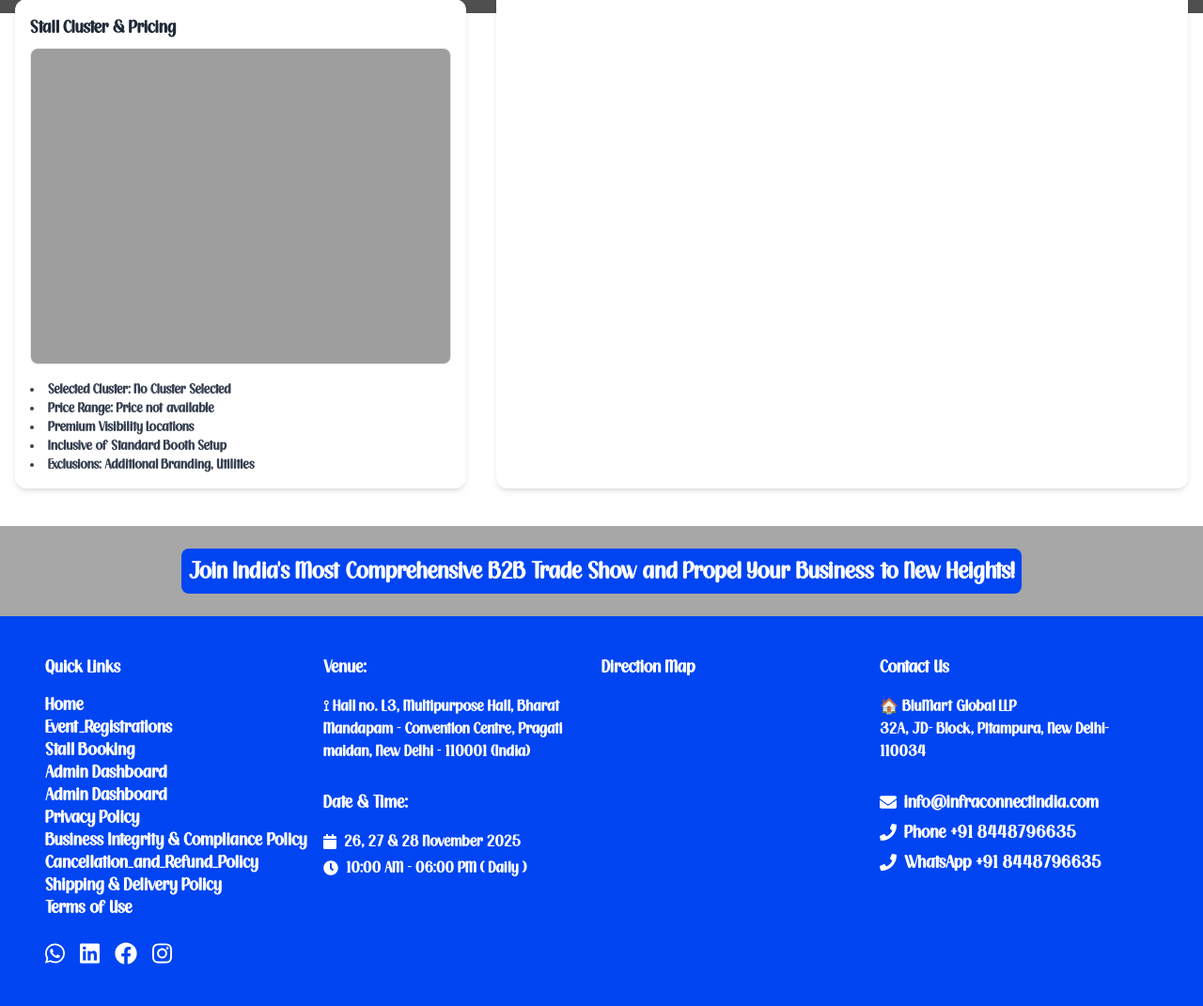
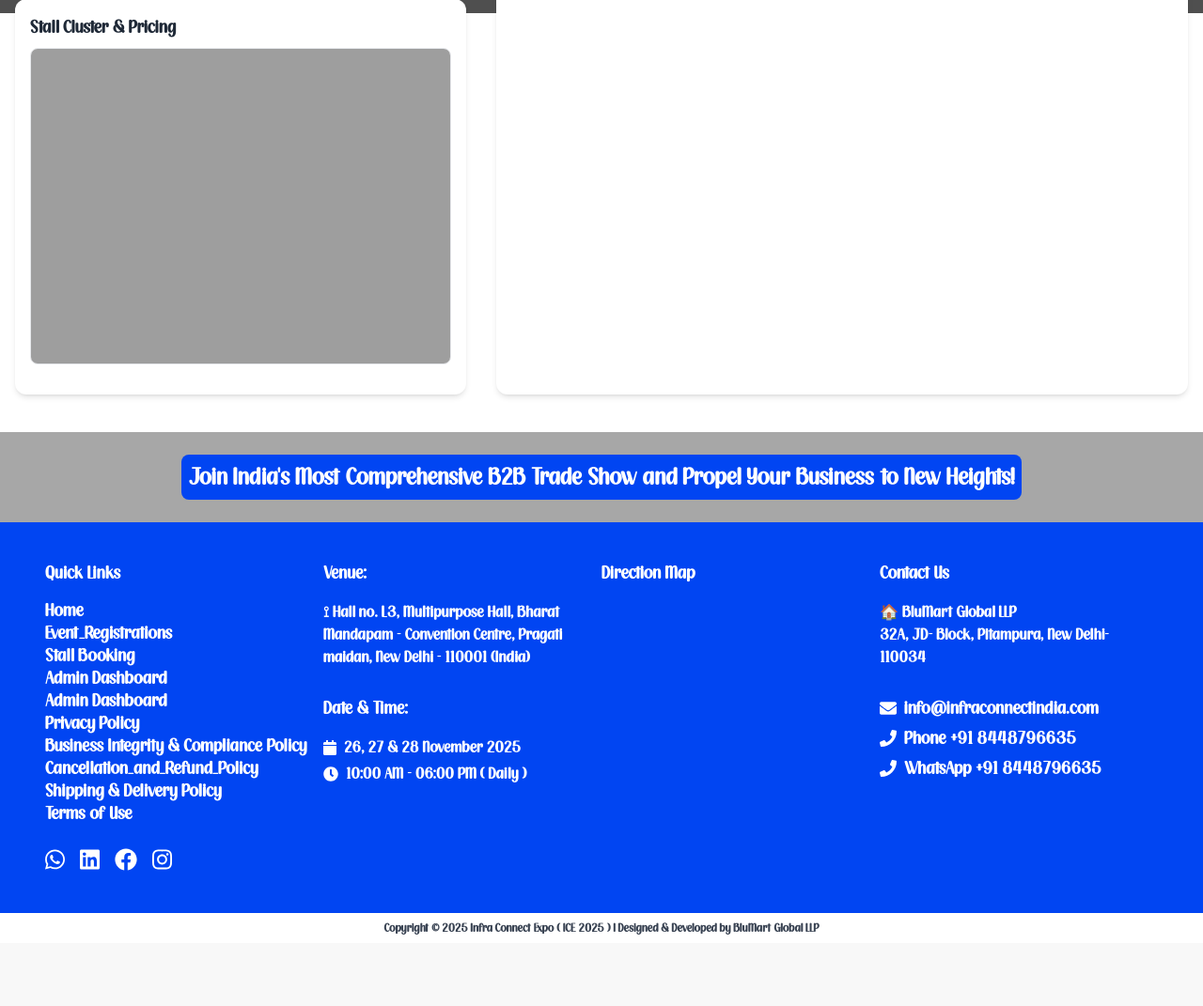
Before and after one commit to dhvipin/Infraconnect.com, a PHP site: page /Stall_booking_second-final-page.php in a window 1280 px wide. Shown: the part 946-2017 px from the top of the page at 94% size. After the commit the page ends 1941 px from the top, so only its background shows below. Run offline with PHP 8.4, Linux system fonts and the light colour scheme; some libraries are stand-ins or nearby versions; grey boxes are pictures that could not be loaded.

Commit message:
one more

```diff
--- a/Stall_booking_second-final-page.php
+++ b/Stall_booking_second-final-page.php
@@ -6,13 +6,23 @@ $selected_cluster = isset($_POST['selected_cluster']) ? $_POST['selected_cluster
 
 // Define cluster pricing and optional images
 $clusters = [
-    "Platinum Avenue" => ["price" => "₹2,50,000 - ₹4,00,000", "image" => "clusters/platinum-avenue.jpg"],
-    "Innovation Boulevard" => ["price" => "₹1,80,000 - ₹3,20,000", "image" => "clusters/innovation-boulevard.jpg"],
-    "Growth Gateway" => ["price" => "₹1,50,000 - ₹2,80,000", "image" => "clusters/growth-gateway.jpg"],
-    "Visionary Square" => ["price" => "₹1,20,000 - ₹2,50,000", "image" => "clusters/visionary-square.jpg"],
-    "Rising Leaders Lane" => ["price" => "₹1,00,000 - ₹2,00,000", "image" => "clusters/rising-leaders-lane.jpg"],
-    // Add remaining clusters here...
-];
+                "LEADERS" => ["price" => "₹55,555.56 - ₹1,38,888.89", "image" => "./images/platinum-avenue.jpg"],
+                "CHAMPIONS" => ["price" => "₹72,222.22 - ₹72,222.22", "image" => "./images/innovation-boulevard.jpg"],
+                "FRONTIERS" => ["price" => "₹83,333.33 - ₹1,38,888.89", "image" => "./images/growth-gateway.jpg"],
+                "MAVERICKS" => ["price" => "₹83,333.33 - ₹1,94,444.44", "image" => "./images/visionary-square.jpg"],
+                "MARVELS" => ["price" => "₹83,333.33 - ₹1,66,666.67", "image" => "./images/rising-leaders-lane.jpg"],
+                "AMIGOS" => ["price" => "₹83,333.33 - ₹1,11,111.11", "image" => "./images/platinum-avenue.jpg"],
+                "HEROS" => ["price" => "₹83,333.33 - ₹1,11,111.11", "image" => "./images/innovation-boulevard.jpg"],
+                "LIONS" => ["price" => "₹1,11,111.11 - ₹1,66,666.67", "image" => "./images/growth-gateway.jpg"],
+                "RHINOS" => ["price" => "₹1,11,111.11 - ₹1,94,444.44", "image" => "./images/visionary-square.jpg"],
+                "ZUNO" => ["price" => "₹3,33,333.33 - ₹4,44,444.44", "image" => "./images/rising-leaders-lane.jpg"],
+                "DUKE" => ["price" => "₹2,05,882.35 - ₹3,52,941.18", "image" => "./images/platinum-avenue.jpg"],
+                "SHARKS" => ["price" => "₹2,05,882.35 - ₹3,52,941.18", "image" => "./images/innovation-boulevard.jpg"],
+                "MASTERS" => ["price" => "₹3,52,941.18 - ₹5,29,411.76", "image" => "./images/growth-gateway.jpg"],
+                "PHANTOMS" => ["price" => "₹3,52,941.18 - ₹4,70,588.24", "image" => "./images/visionary-square.jpg"],
+                "TYCOONS" => ["price" => "₹4,11,764.71 - ₹6,29,411.76", "image" => "./images/rising-leaders-lane.jpg"],
+                "LEGENDS" => ["price" => "₹4,70,588.24 - ₹5,88,235.29", "image" => "./images/platinum-avenue.jpg"]
+            ];
 
 // Fallback if cluster not found
 $selected_price = isset($clusters[$selected_cluster]) ? $clusters[$selected_cluster]['price'] : "Price not available";
@@ -538,7 +548,7 @@ $selected_image = isset($clusters[$selected_cluster]) ? $clusters[$selected_clus
         <!-- Hall Layout Image -->
         <div class="bg-white rounded-xl shadow-md p-4">
             <h3 class="text-lg font-semibold text-gray-800 mb-2">Hall Layout</h3>
-            <img src="hall-layout.jpg" alt="Hall Layout" class="rounded-lg border w-full">
+            <img src="./images/103. Hall_Layout_Final_R0_Website.jpeg" alt="Hall Layout" class="rounded-lg border w-full">
         </div>
 
         <!-- Updated Booking Chart Image -->
@@ -551,13 +561,6 @@ $selected_image = isset($clusters[$selected_cluster]) ? $clusters[$selected_clus
         <div class="bg-white rounded-xl shadow-md p-4">
             <h3 class="text-lg font-semibold text-gray-800 mb-2">Stall Cluster & Pricing</h3>
             <img src="<?php echo $selected_image; ?>" alt="Stall Cluster" class="rounded-lg border w-full mb-4">
-            <ul class="list-disc list-inside text-sm text-gray-700">
-                <li><strong>Selected Cluster:</strong> <?php echo $selected_cluster; ?></li>
-                <li><strong>Price Range:</strong> <?php echo $selected_price; ?></li>
-                <li>Premium Visibility Locations</li>
-                <li>Inclusive of Standard Booth Setup</li>
-                <li>Exclusions: Additional Branding, Utilities</li>
-            </ul>
         </div>
     </div>
 
```
